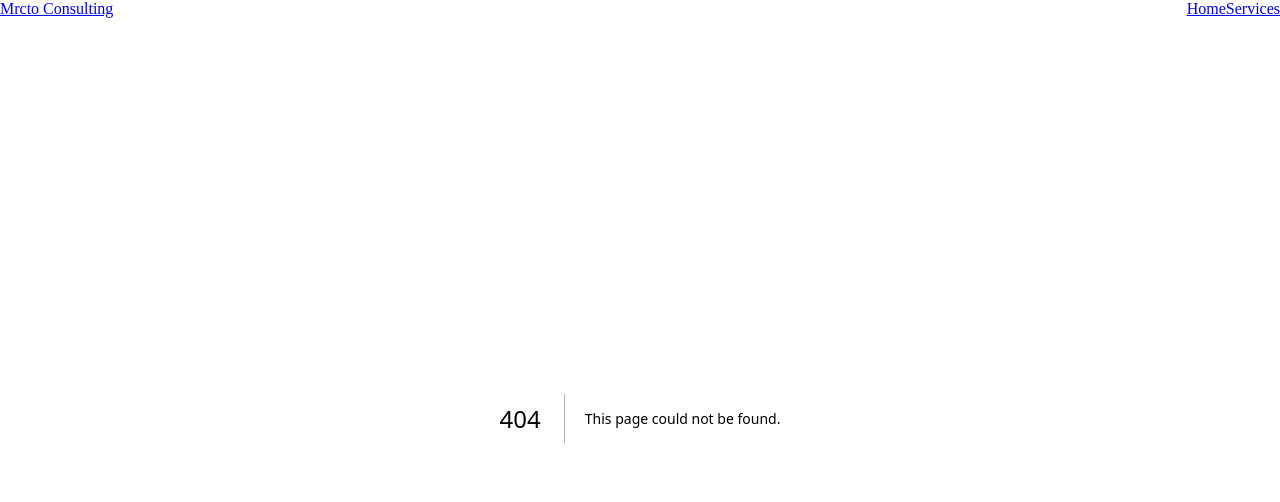
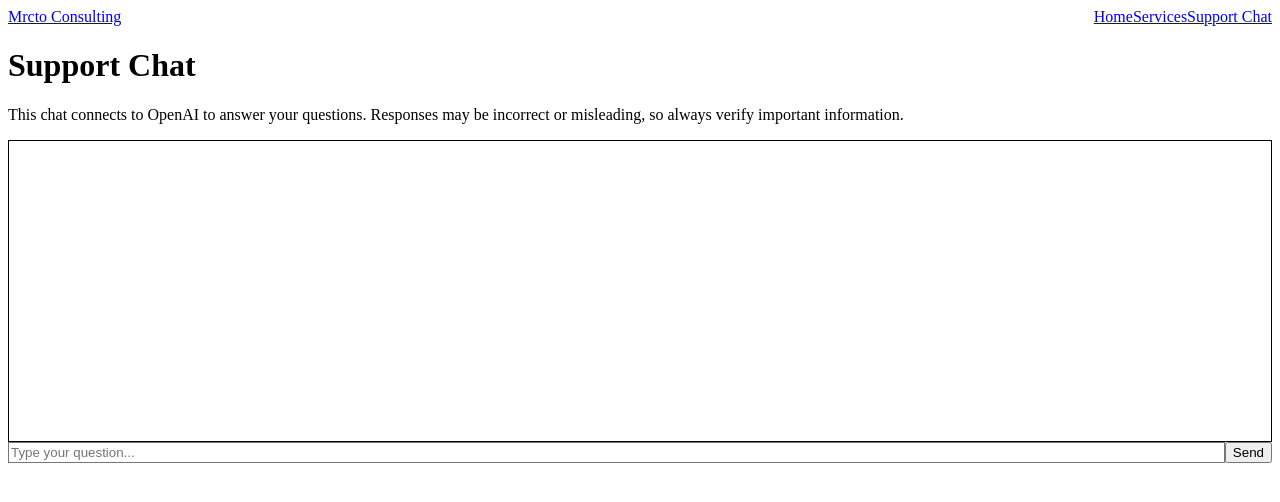
Before and after one commit to mr-cto/Mrcto-marketing, a Next.js app: page /chat in a window 1280 px wide. Before the commit this address had no page. Shown: the top 502 px of the page. Built offline with nearby package versions, Linux system fonts and the light colour scheme.

Commit message:
Add ChatGPT-based support chat

```diff
--- /dev/null
+++ b/app/chat/page.tsx
@@ -0,0 +1,75 @@
+'use client'
+
+import { useState } from 'react'
+
+export const metadata = {
+  title: 'Support Chat - Mrcto Consulting',
+  description: 'Real-time customer support powered by ChatGPT',
+}
+
+interface ChatMessage {
+  role: 'user' | 'assistant'
+  content: string
+}
+
+export default function Chat() {
+  const [messages, setMessages] = useState<ChatMessage[]>([])
+  const [input, setInput] = useState('')
+  const [loading, setLoading] = useState(false)
+
+  const sendMessage = async () => {
+    if (!input.trim()) return
+
+    const newMessages = [...messages, { role: 'user', content: input }]
+    setMessages(newMessages)
+    setInput('')
+    setLoading(true)
+
+    const res = await fetch('/api/chat', {
+      method: 'POST',
+      headers: { 'Content-Type': 'application/json' },
+      body: JSON.stringify({ messages: newMessages }),
+    })
+
+    const data = await res.json()
+    setMessages([...newMessages, { role: 'assistant', content: data.message }])
+    setLoading(false)
+  }
+
+  return (
+    <main className="max-w-2xl mx-auto p-6 space-y-4">
+      <h1 className="text-3xl font-bold">Support Chat</h1>
+      <p className="text-sm text-gray-600">
+        This chat connects to OpenAI to answer your questions. Responses may be
+        incorrect or misleading, so always verify important information.
+      </p>
+      <div className="border rounded p-4 space-y-2 min-h-[300px] bg-white">
+        {messages.map((m, i) => (
+          <div key={i} className={m.role === 'user' ? 'text-right' : ''}>
+            <span className="font-semibold capitalize">{m.role}:</span>{' '}
+            {m.content}
+          </div>
+        ))}
+        {loading && <div>...</div>}
+      </div>
+      <div className="flex space-x-2">
+        <input
+          className="flex-1 border rounded p-2"
+          value={input}
+          onChange={(e) => setInput(e.target.value)}
+          onKeyDown={(e) => {
+            if (e.key === 'Enter') sendMessage()
+          }}
+          placeholder="Type your question..."
+        />
+        <button
+          className="bg-blue-600 text-white px-4 py-2 rounded"
+          onClick={sendMessage}
+          disabled={loading}
+        >
+          Send
+        </button>
+      </div>
+    </main>
+  )
+}
--- a/components/Nav.tsx
+++ b/components/Nav.tsx
@@ -7,6 +7,7 @@ export default function Nav() {
       <div className="space-x-4">
         <Link href="/" className="hover:underline">Home</Link>
         <Link href="/services" className="hover:underline">Services</Link>
+        <Link href="/chat" className="hover:underline">Support Chat</Link>
       </div>
     </nav>
   )
--- /dev/null
+++ b/pages/api/chat.ts
@@ -0,0 +1,46 @@
+import type { NextApiRequest, NextApiResponse } from 'next'
+
+export default async function handler(
+  req: NextApiRequest,
+  res: NextApiResponse
+) {
+  if (req.method !== 'POST') {
+    res.setHeader('Allow', 'POST')
+    res.status(405).end('Method Not Allowed')
+    return
+  }
+
+  const { messages } = req.body
+
+  if (!process.env.OPENAI_API_KEY) {
+    res.status(500).json({ error: 'OpenAI API key not configured' })
+    return
+  }
+
+  try {
+    const response = await fetch('https://api.openai.com/v1/chat/completions', {
+      method: 'POST',
+      headers: {
+        'Content-Type': 'application/json',
+        'Authorization': `Bearer ${process.env.OPENAI_API_KEY}`,
+      },
+      body: JSON.stringify({
+        model: 'gpt-3.5-turbo',
+        messages,
+      })
+    })
+
+    if (!response.ok) {
+      const text = await response.text()
+      res.status(500).json({ error: text })
+      return
+    }
+
+    const data = await response.json()
+    res.status(200).json({
+      message: data.choices?.[0]?.message?.content || ''
+    })
+  } catch (err: any) {
+    res.status(500).json({ error: err.message })
+  }
+}
```
Also changed, not shown: 1 other file (tests, documents, lock files or other folders).
